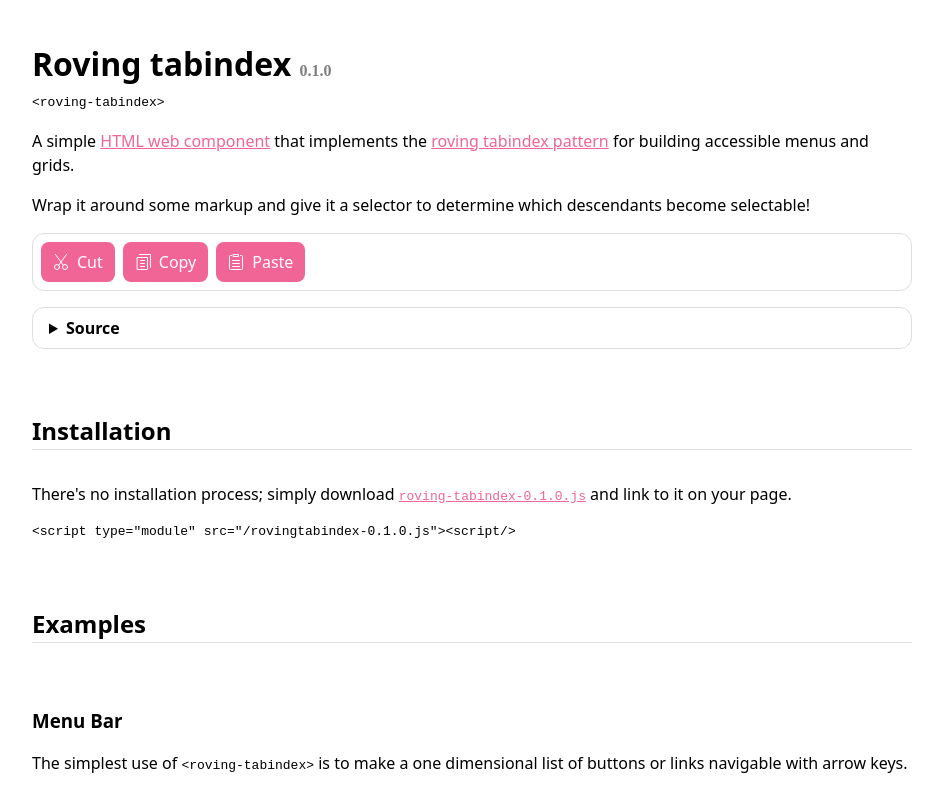
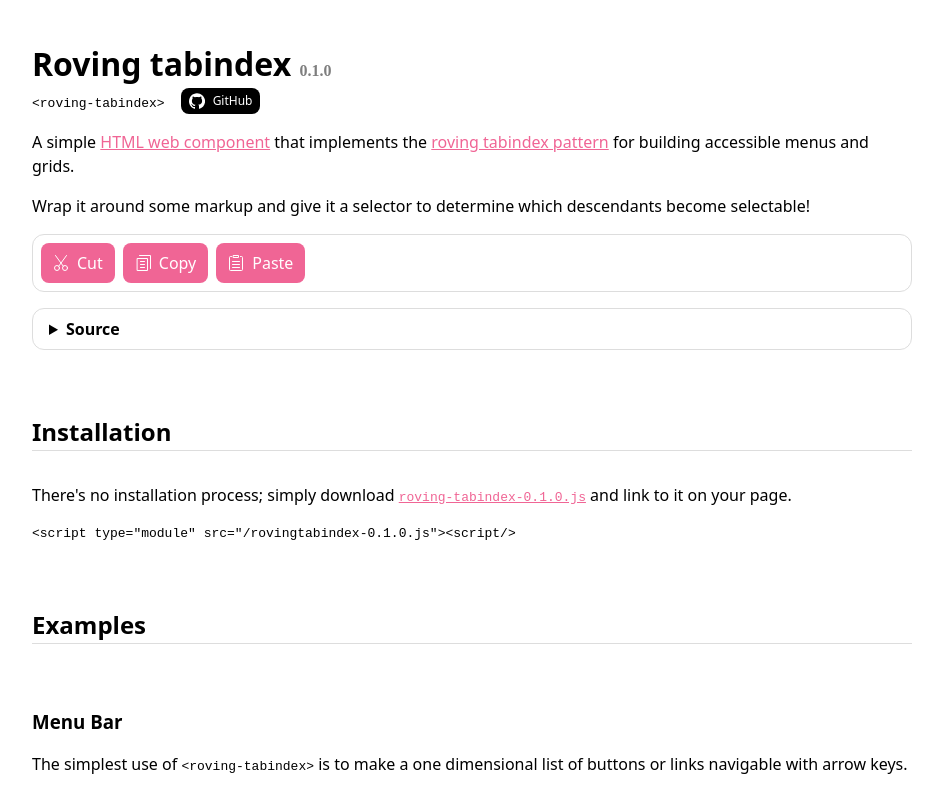
Before and after one commit to jakelazaroff/roving-tabindex, a plain HTML site: page index.html in a window 1280 px wide. Shown: the top 788 px of the page, without its empty margins (168-1111 px from the left). Drawn offline with Linux system fonts and the light colour scheme.

Commit message:
Add GitHub link

```diff
--- a/index.html
+++ b/index.html
@@ -11,7 +11,22 @@
   <body>
     <div class="content">
       <h1>Roving tabindex <span class="version">0.1.0</span></h1>
-      <span><code>&lt;roving-tabindex&gt;</code></span>
+
+      <div class="info">
+        <span><code>&lt;roving-tabindex&gt;</code></span>
+        <a class="github" href="https://github.com/jakelazaroff/roving-tabindex/">
+          <svg xmlns="http://www.w3.org/2000/svg" width="16" height="16">
+            <path fill="currentColor" fill-rule="evenodd" d="M8 .2c-4.4 0-8 3.6-8 8 0 3.5 2.3 6.5
+            5.5 7.6.4.1.5-.2.5-.4V14c-2.2.5-2.7-1-2.7-1-.4-.9-.9-1.2-.9-1.2-.7-.5.1-.5.1-.5.8.1
+            1.2.8 1.2.8.7 1.3 1.9.9 2.3.7.1-.5.3-.9.5-1.1-1.8-.2-3.6-.9-3.6-4
+            0-.9.3-1.6.8-2.1-.1-.2-.4-1 .1-2.1 0 0 .7-.2 2.2.8.6-.2 1.3-.3 2-.3s1.4.1 2 .3c1.5-1
+            2.2-.8 2.2-.8.4 1.1.2 1.9.1 2.1.5.6.8 1.3.8 2.1 0 3.1-1.9 3.7-3.7 3.9.3.4.6.9.6
+            1.6v2.2c0 .2.1.5.6.4 3.2-1.1 5.5-4.1 5.5-7.6-.1-4.4-3.7-8-8.1-8z" clip-rule="evenodd" /
+            >
+          </svg>
+          GitHub
+        </a>
+      </div>
 
       <p>
         A simple <a href="https://adactio.com/journal/20618">HTML web component</a> that implements
--- a/style.css
+++ b/style.css
@@ -89,10 +89,6 @@ a {
 
 a:hover {
   color: var(--primary-hover);
-}
-
-a:active {
-  color: var(--primary-active);
 }
 
 p {
@@ -215,6 +211,39 @@ td {
   opacity: 0.5;
 }
 
+.info {
+  display: flex;
+  align-items: center;
+  gap: 1rem;
+}
+
+.github {
+  display: inline-flex;
+  align-items: center;
+  gap: 0.5rem;
+  font-size: 0.75rem;
+  text-decoration: none;
+  background-color: #000000;
+  color: #ffffff;
+  padding: 0.25rem 0.5rem;
+  border-radius: 8px;
+}
+
+.github:hover {
+  color: #ffffff;
+}
+
+@media (prefers-color-scheme: dark) {
+  .github {
+    background-color: #ffffff;
+    color: #000000;
+  }
+
+  .github:hover {
+    color: #000000;
+  }
+}
+
 .menu {
   display: flex;
   align-items: center;
```
